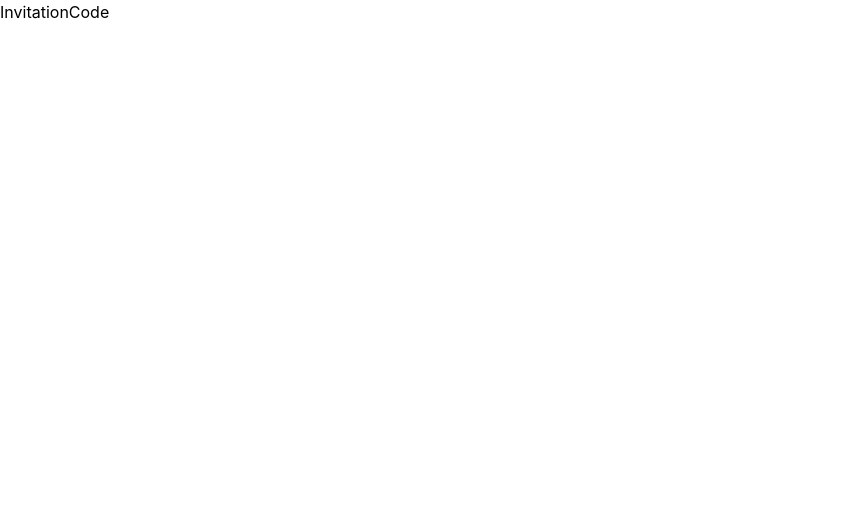
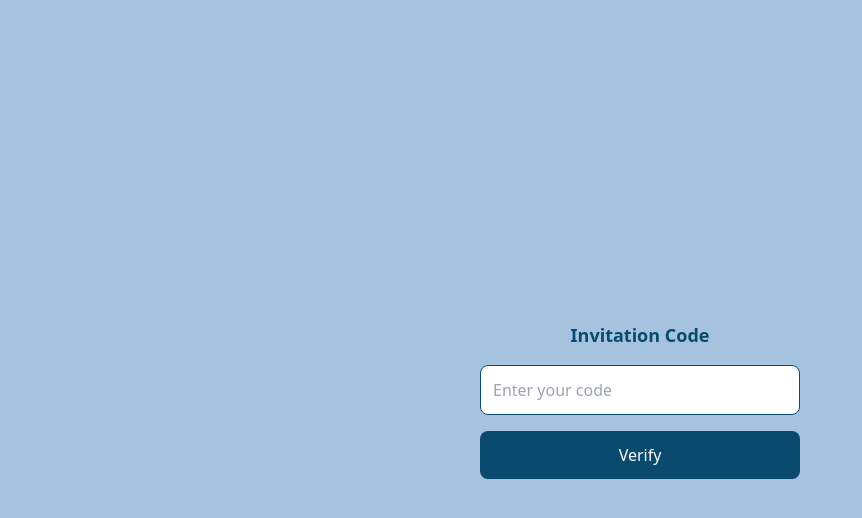
Before and after one commit to o6o6ooo/my-pinterest-clone, a React (Create React App) app: page /invite in a window 1280 px wide. Shown: the top 518 px of the page, without its empty margins (0-862 px from the left). Built offline with nearby package versions, Linux system fonts and the light colour scheme.

Commit message:
updated invitation page

```diff
--- /dev/null
+++ b/src/pages/InvitationCode/index.css
@@ -0,0 +1,14 @@
+@keyframes fadeIn {
+    from {
+        opacity: 0;
+        transform: translateY(-5px);
+    }
+
+    to {
+        opacity: 1;
+        transform: translateY(0);
+    }
+}
+
+.animate-fadeIn {
+    animation: fadeIn 0.3s ease-out forwards; }
--- a/src/pages/InvitationCode/index.js
+++ b/src/pages/InvitationCode/index.js
@@ -1,3 +1,50 @@
+import { useState } from 'react';
+import './index.css';
+
 export default function InvitationCode() {
-    return <div>InvitationCode</div>;
+    const [code, setCode] = useState('');
+    const [error, setError] = useState('');
+
+    const handleSubmit = (e) => {
+        e.preventDefault();
+
+        const validCode = 'Helsinki';
+
+        if (code.trim() === '') {
+            setError('Please enter the invitation code.');
+        } else if (code !== validCode) {
+            setError('The invitation code is incorrect.');
+        } else {
+            setError('');
+            console.log('Correct code!');
+            // ページ遷移処理など
+        }
+    };
+
+    return (
+        <div className="flex flex-col items-center justify-center min-h-screen bg-[#A5C3DE] font-sans px-4 text-[#0A4A6E]">
+            <h1 className="text-lg font-semibold mb-4">Invitation Code</h1>
+
+            <form onSubmit={handleSubmit} className="flex flex-col w-full max-w-xs">
+                {error && (
+                    <p className="text-red-600 text-sm mb-2 font-medium animate-fadeIn">{error}</p>
+                )}
+
+                <input
+                    type="text"
+                    value={code}
+                    onChange={(e) => setCode(e.target.value)}
+                    placeholder="Enter your code"
+                    className="w-full p-3 border border-[#0A4A6E] rounded-lg focus:outline-none focus:ring-1 focus:ring-[#0A4A6E] transition-colors bg-white placeholder-gray-400 text-[#0A4A6E]"
+                />
+
+                <button
+                    type="submit"
+                    className="mt-4 py-3 rounded-lg bg-[#0A4A6E] text-white hover:bg-[#08324E] transition-colors font-medium"
+                >
+                    Verify
+                </button>
+            </form>
+        </div>
+    );
 }
--- a/src/pages/Splash/SplashAnimation.js
+++ b/src/pages/Splash/SplashAnimation.js
@@ -1,7 +1,20 @@
 import React from 'react';
 import styles from './Splash.module.css';
+import { useEffect } from 'react';
+import { useNavigate } from 'react-router-dom';
 
 export default function SplashAnimation() {
+
+    const navigate = useNavigate();
+
+    useEffect(() => {
+        const timer = setTimeout(() => {
+            navigate('/invite'); // 👈 招待コード画面へ遷移
+        }, 3000); // 3秒後に遷移
+
+        return () => clearTimeout(timer); // クリーンアップ
+    }, [navigate]);
+
     return (
         <div className="relative flex justify-center items-center h-screen bg-[#A5C3DE]">
             <img src="/logobase.png" alt="logo" className="w-32 h-32" />
```
